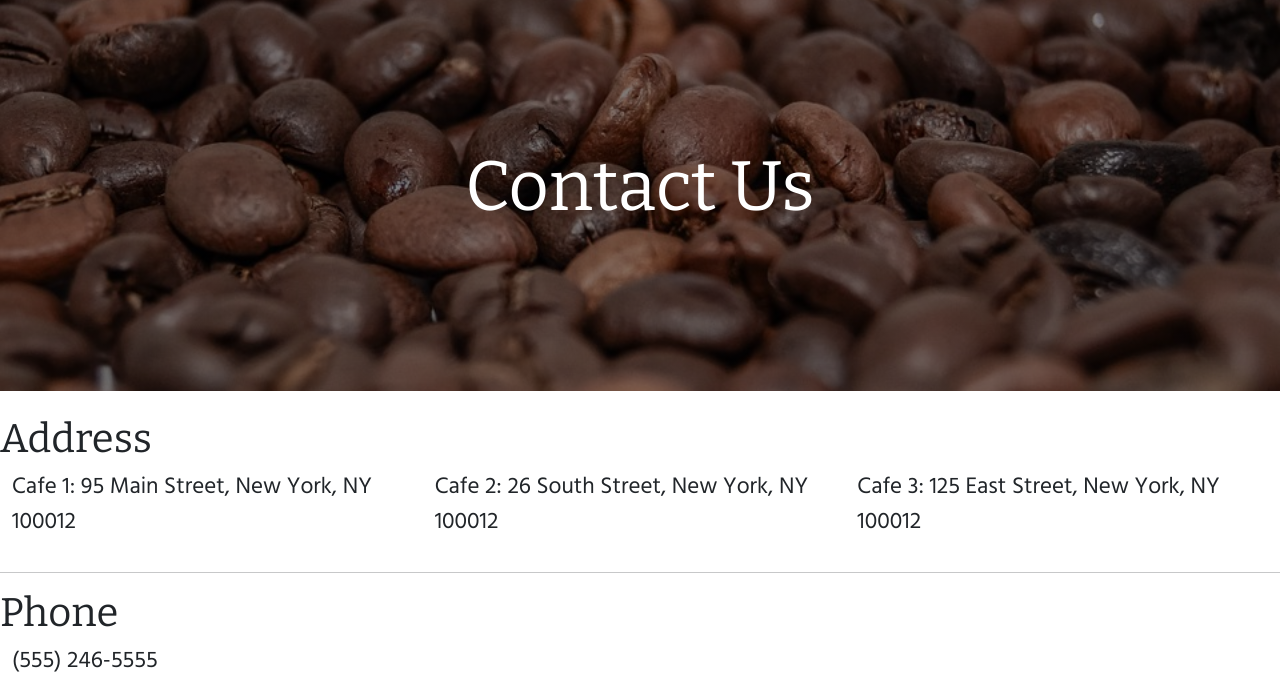
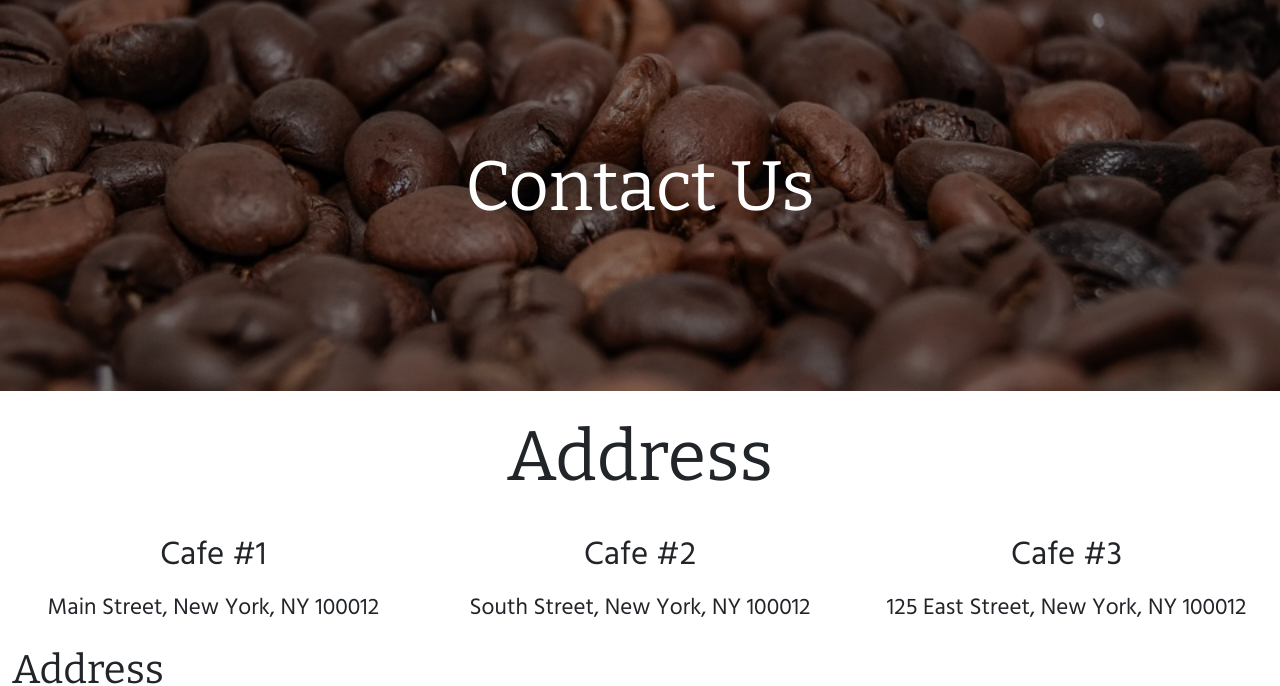
Before and after one commit to N970-US/JavaBeenWebsite, a plain HTML site: page contact.html in a window 1280 px wide. Shown: the part 115-801 px from the top of the page. Drawn offline with nearby package versions, Linux system fonts and the light colour scheme.

Commit message:
Updated HTML formatting and Contact Page Display

```diff
--- a/contact.html
+++ b/contact.html
@@ -65,6 +65,25 @@
 
             <br>
             <div id="pageFade">
+
+                <div>
+                    <h2 class="header-text" style="text-align:center">Address</h2>
+                </div>
+
+                <br>
+
+                <div class="container-fluid">
+                    <div class="row">
+                        <div class="col-md-4">
+                            <p class="text-start body-header-text text-center">Cafe #1<br><span class="body-text">Main Street, New York, NY 100012</span></p>
+                        </div>
+                        <div class="col-md-4">
+                            <p class="text-start body-header-text text-center">Cafe #2<br><span class="body-text">South Street, New York, NY 100012</span></p>
+                        </div>
+                        <div class="col-md-4">
+                            <p class="text-start body-header-text text-center">Cafe #3<br><span class="body-text">125 East Street, New York, NY 100012</span></p>
+                        </div>
+                    </div>
             <h2 class="subheader-text">Address</h2>
                 <div class="container-fluid">
                     <div class="row me-auto d-flex flex-row">
```
Also changed, not shown: menu.html (+3 -3 lines).
